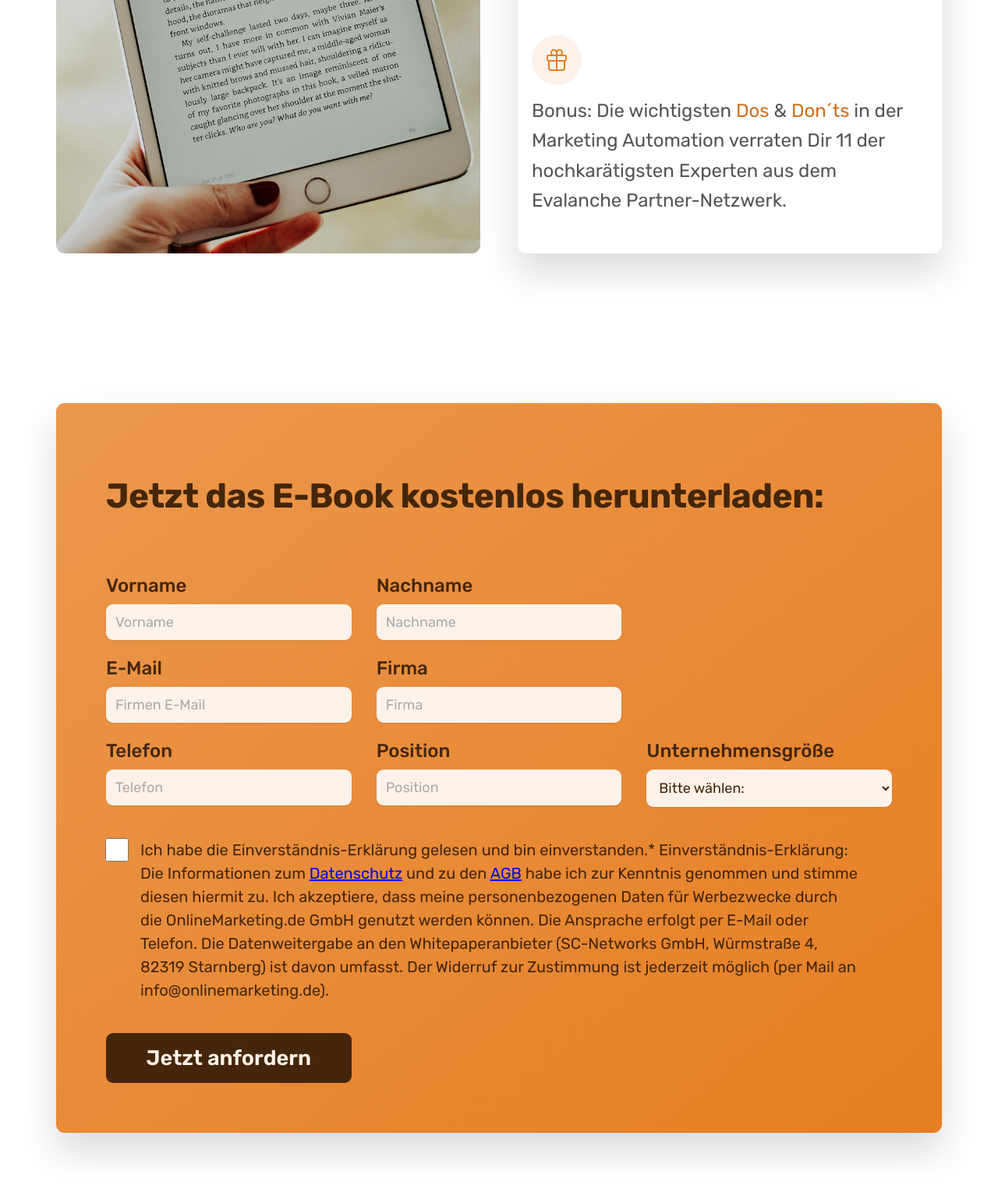
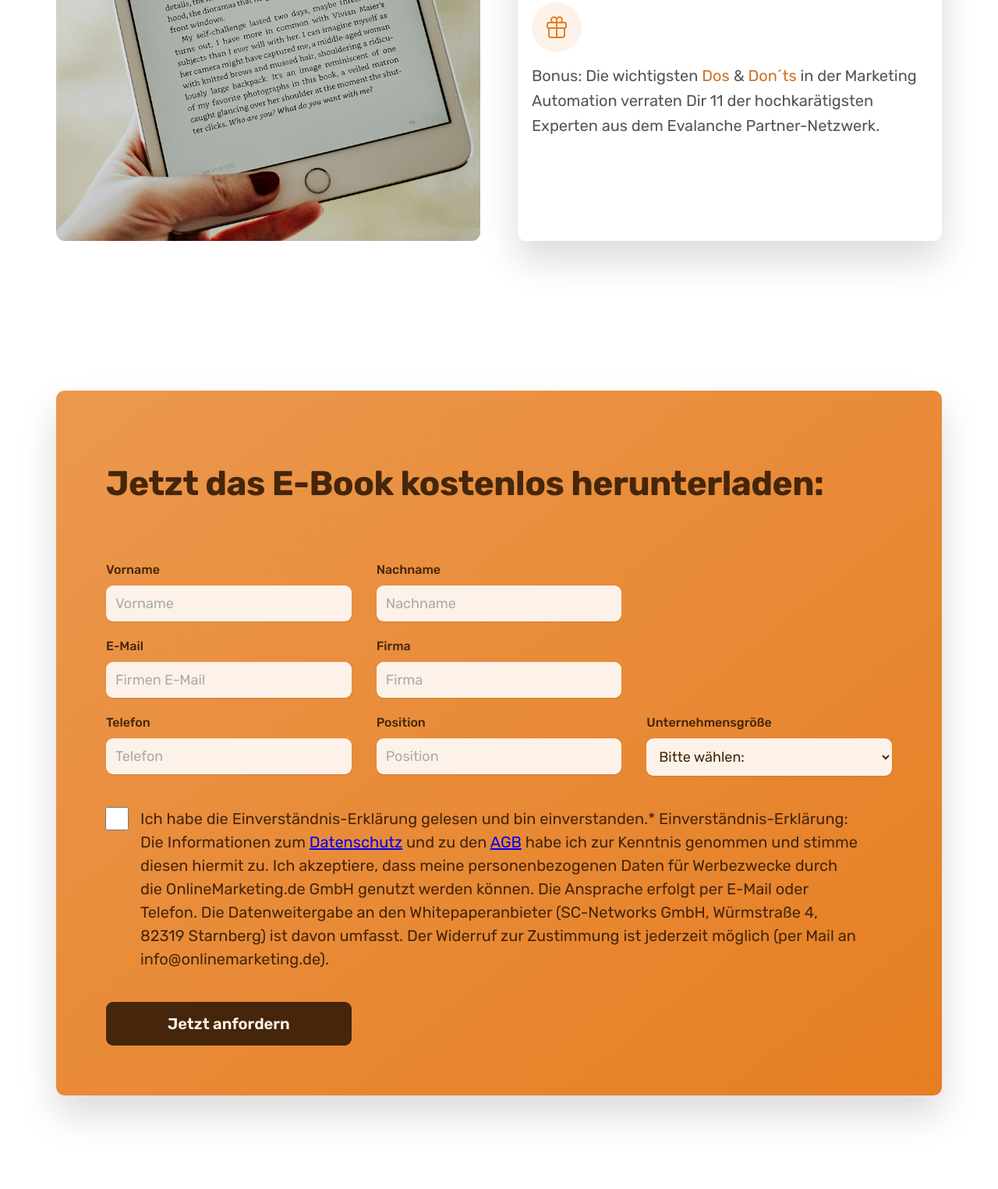
Before and after one commit to afleissner2019/online-marketing, a website: page index.html in a window 1280 px wide. Shown: the part 863-2388 px from the top of the page at 78% size. Drawn offline with nearby package versions, Linux system fonts and the light colour scheme.

Commit message:
fixed font-size

```diff
--- a/style.css
+++ b/style.css
@@ -39,7 +39,7 @@ body {
   font-size: 5.2rem;
   font-weight: 700;
   color: #cf711f;
-  margin-bottom: 1.6rem;
+  margin-bottom: 3.2rem;
   letter-spacing: -0.5px;
 }
 
@@ -114,7 +114,7 @@ body {
 }
 
 .ebook-feature {
-  font-size: 2.4rem;
+  font-size: 2rem;
   line-height: 1.6;
 }
 
@@ -160,7 +160,7 @@ body {
 
 .cta-form .cta-form-label {
   display: block;
-  font-size: 2.4rem;
+  font-size: 1.6rem;
   font-weight: 500;
   margin-bottom: 1.2rem;
 }
@@ -211,7 +211,7 @@ body {
 .btn:visited {
   display: inline-block;
   text-decoration: none;
-  font-size: 2.7rem;
+  font-size: 2rem;
   font-weight: 600;
   padding: 1.6rem 3.2rem;
   border-radius: 9px;
```
